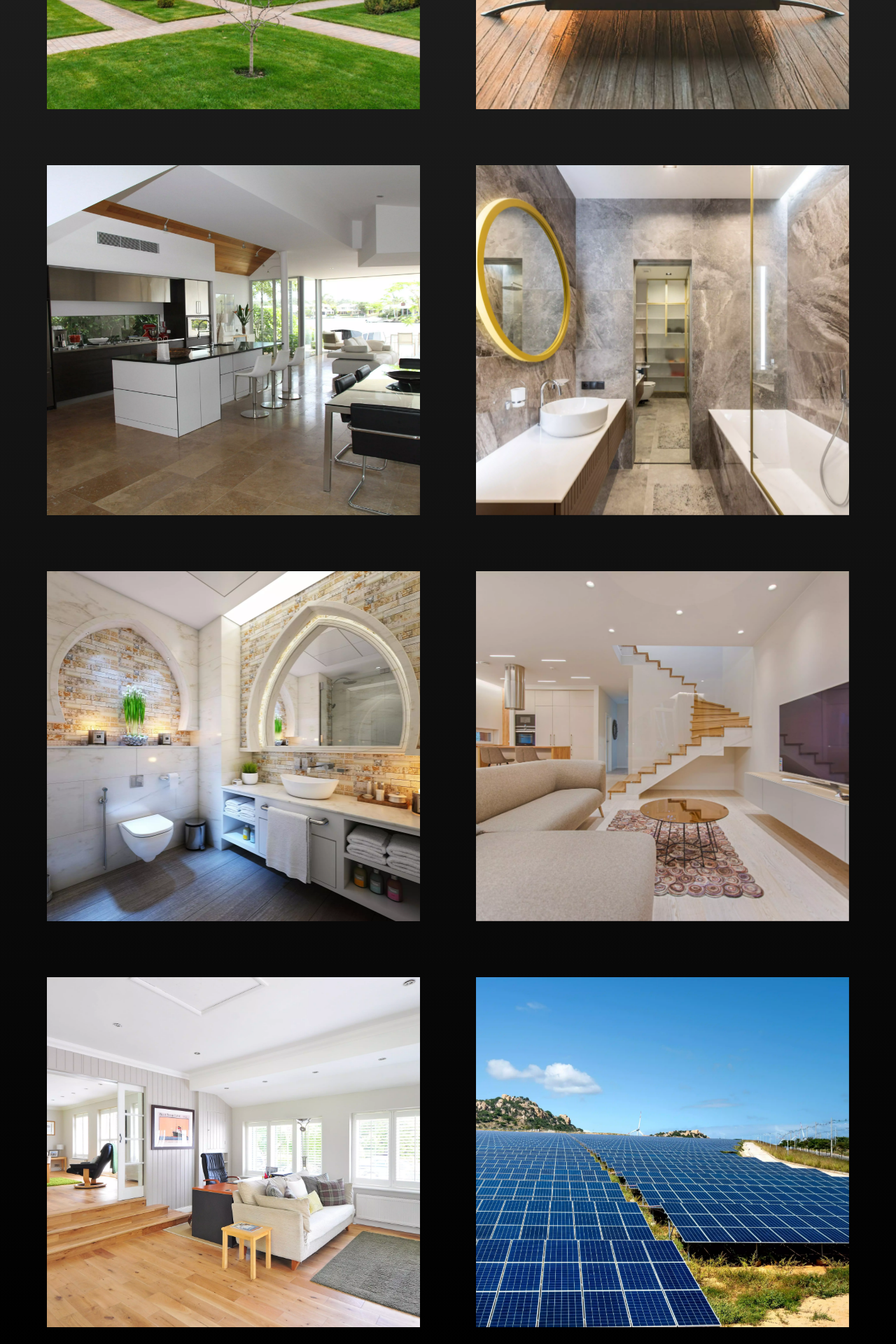
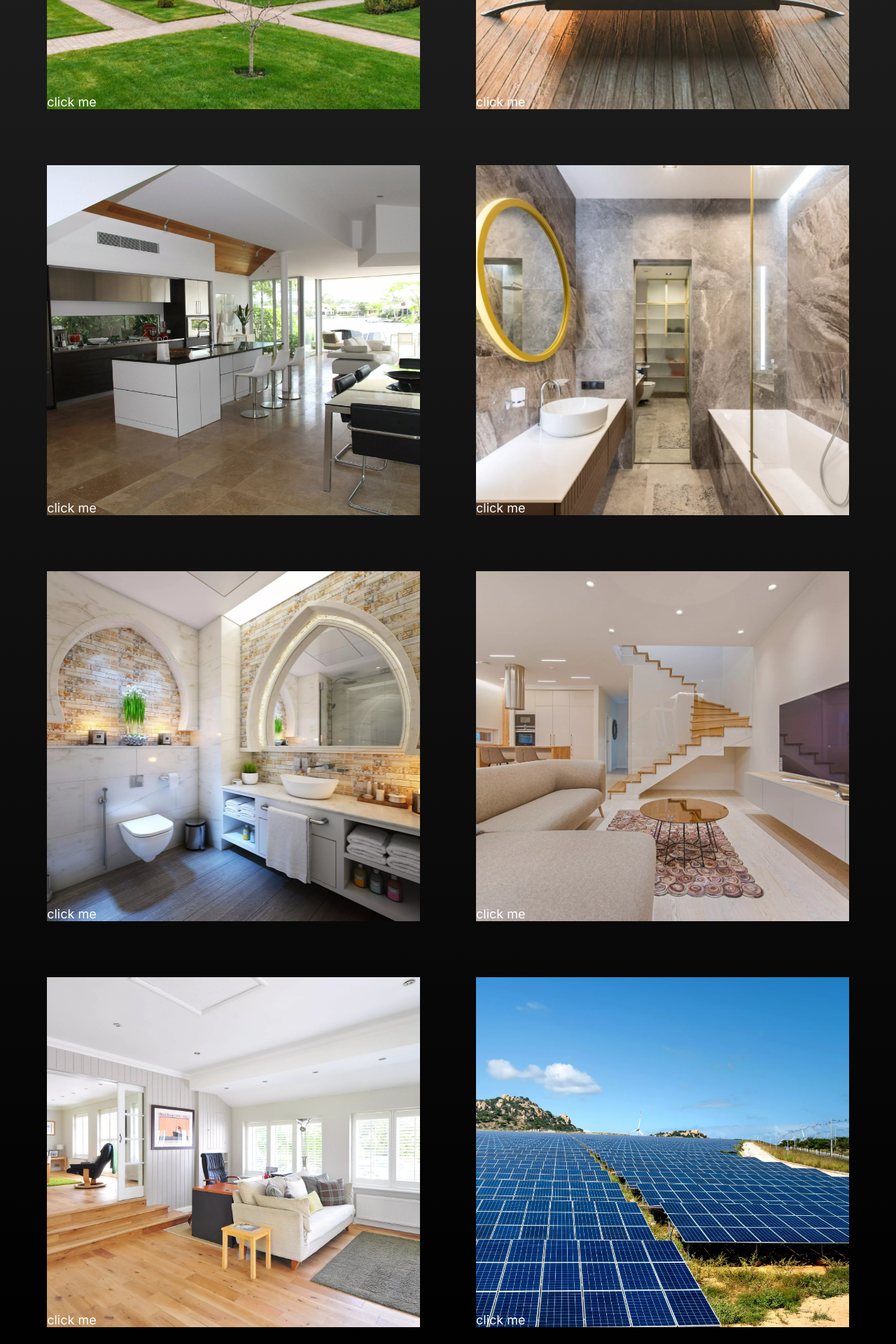
Before and after one commit to VapnoGroupCompany/VapnoGroup, a Next.js app: page /projects in a window 1280 px wide. Shown: the part 440-2360 px from the top of the page at 70% size. Built offline with nearby package versions, Linux system fonts and the light colour scheme.

Commit message:
corect styles

```diff
--- a/src/app/Cards/Cards.module.css
+++ b/src/app/Cards/Cards.module.css
@@ -6,6 +6,13 @@
   width: 100%;
   flex-wrap: wrap;
   gap: 5em;
+}
+.clickme{
+  position: absolute;
+  bottom: 0em;
+  left: 0em;
+  font-size: 0.9em;
+  color: rgb(255, 255, 255);
 }
 .card {
     width: 45%;
--- a/src/app/Cards/index.js
+++ b/src/app/Cards/index.js
@@ -7,7 +7,7 @@ function Cards() {
     <div className={styles.card}>
       <div className={styles.cardInner}>
         <div className={styles.cardFront1}>
-          <p></p>
+          <p className={styles.clickme}>click me</p>
         </div>
         <div className={styles.cardBack1}>
           <div className={styles.text}>
@@ -35,7 +35,7 @@ function Cards() {
      <div className={styles.card}>
       <div className={styles.cardInner}>
         <div className={styles.cardFront3}>
-          <p></p>
+        <p className={styles.clickme}>click me</p>
         </div>
         <div className={styles.cardBack3}>
           <div className={styles.text}>
@@ -49,7 +49,7 @@ function Cards() {
     <div className={styles.card}>
       <div className={styles.cardInner}>
         <div className={styles.cardFront5}>
-          <p></p>
+        <p className={styles.clickme}>click me</p>
         </div>
         <div className={styles.cardBack5}>
           <div className={styles.text}>
@@ -64,7 +64,7 @@ function Cards() {
     <div className={styles.card}>
       <div className={styles.cardInner}>
         <div className={styles.cardFront6}>
-          <p></p>
+        <p className={styles.clickme}>click me</p>
         </div>
         <div className={styles.cardBack6}>
           <div className={styles.text}>
@@ -78,7 +78,7 @@ function Cards() {
     <div className={styles.card}>
       <div className={styles.cardInner}>
         <div className={styles.cardFront7}>
-          <p></p>
+        <p className={styles.clickme}>click me</p>
         </div>
         <div className={styles.cardBack7}>
           <div className={styles.text}>
@@ -93,7 +93,7 @@ function Cards() {
     <div className={styles.card}>
       <div className={styles.cardInner}>
         <div className={styles.cardFront8}>
-          <p></p>
+        <p className={styles.clickme}>click me</p>
         </div>
         <div className={styles.cardBack8}>
           <div className={styles.text}>
@@ -108,7 +108,7 @@ function Cards() {
     <div className={styles.card}>
       <div className={styles.cardInner}>
         <div className={styles.cardFront9}>
-          <p></p>
+        <p className={styles.clickme}>click me</p>
         </div>
         <div className={styles.cardBack9}>
           <div className={styles.text}>
@@ -124,7 +124,7 @@ function Cards() {
     <div className={styles.card}>
       <div className={styles.cardInner}>
         <div className={styles.cardFront4}>
-          <p></p>
+        <p className={styles.clickme}>click me</p>
         </div>
         <div className={styles.cardBack4}>
           <div className={styles.text}>
--- a/src/app/Footer/Footer.module.css
+++ b/src/app/Footer/Footer.module.css
@@ -31,6 +31,8 @@
 .fd{
     color: #808080;
 }
+
+
 @media (max-width: 835px) {
    .footer_container{
     flex-direction: column;
@@ -38,4 +40,10 @@
    .footer{
     flex-direction: column-reverse;
    }
+
 }
+@media (max-width: 430px) {
+    .fd{
+        font-size: 13px;
+    }
+}
```
Also changed, not shown: src/app/SecondSlider/SecondSlider.module.css (+16 -0 lines), src/app/page.js (+11 -10 lines), src/app/page.module.css (+4 -4 lines).
